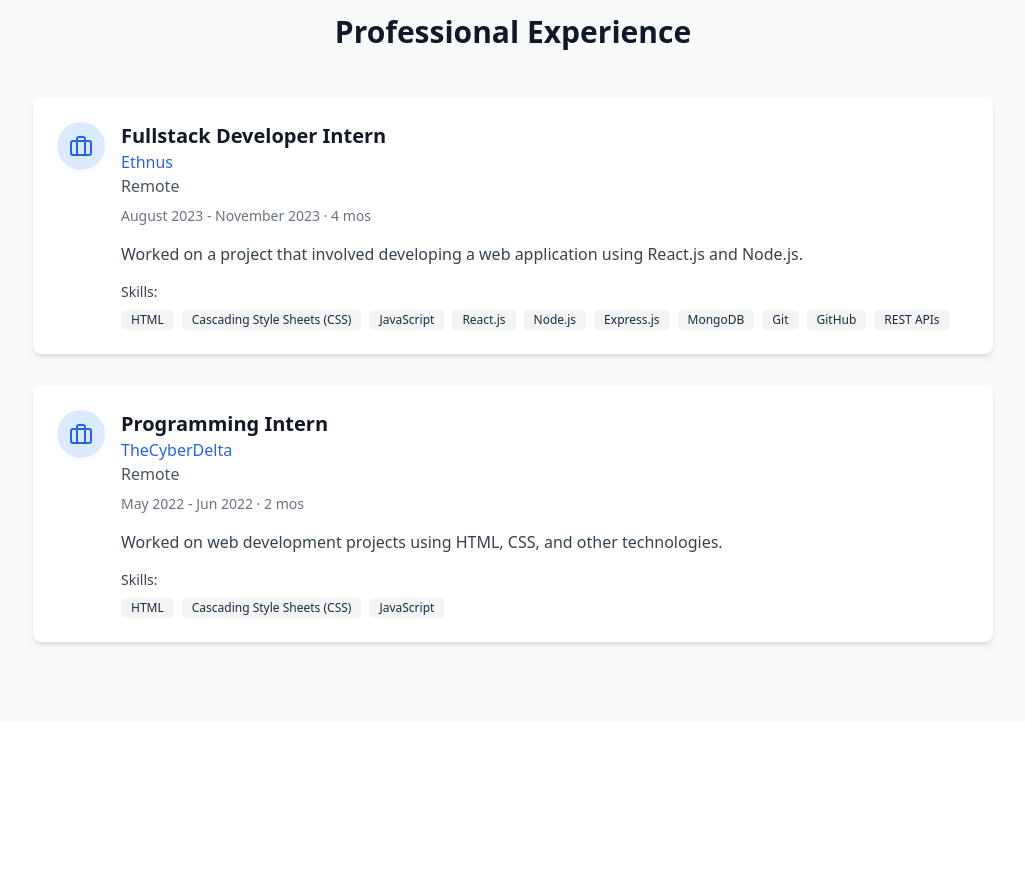
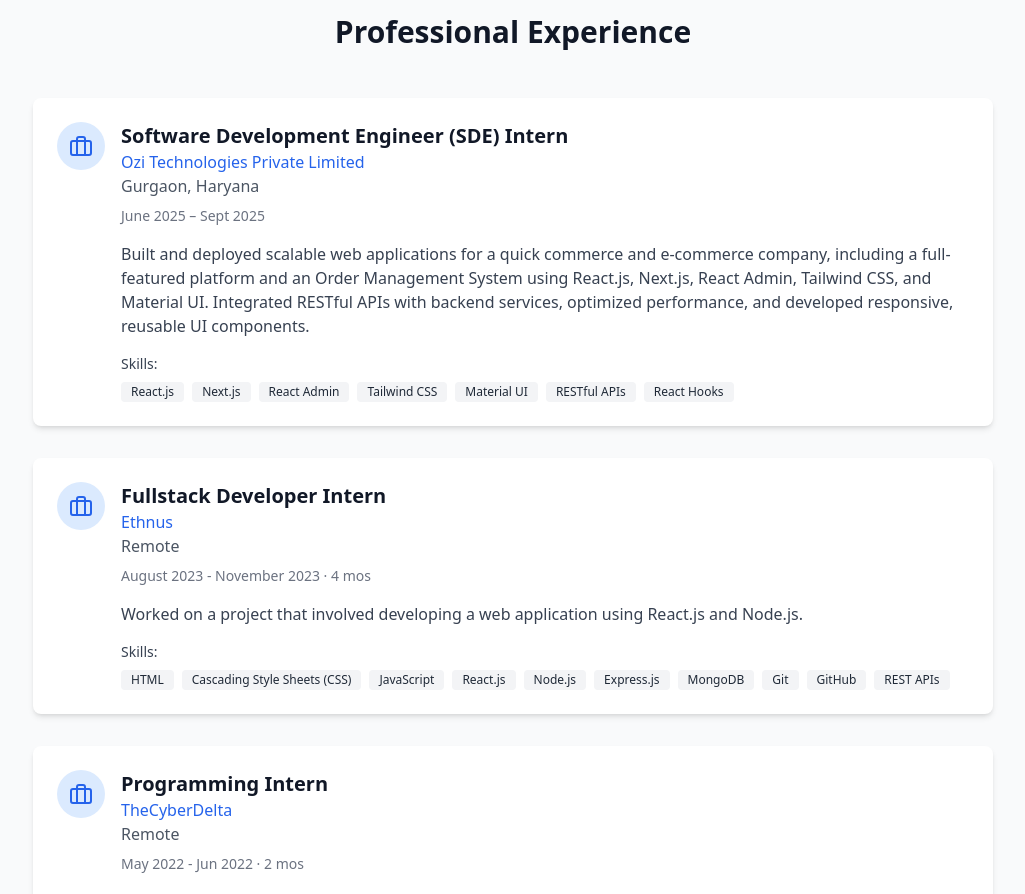
Before and after one commit to manishsingh0418/Portfolio, a React (Vite) app: page / in a window 1280 px wide. Shown: the part 2480-3374 px from the top of the page, without its empty margins (127-1152 px from the left). Built offline with nearby package versions, Linux system fonts and the light colour scheme.

Commit message:
Added Ozi Experience

```diff
--- a/src/components/Experience.tsx
+++ b/src/components/Experience.tsx
@@ -3,25 +3,24 @@
 import { motion } from "framer-motion";
 
 const experiences = [
-  // {
-  //   id: 1,
-  //   role: "Fullstack Developer Intern",
-  //   company: "GenixBit",
-  //   location: "Ahmedabad, Gujarat, India · Remote",
-  //   period: "May 2025 - Present · 2 mos",
-  //   description:
-  //     "Working as a Fullstack Developer Intern at GenixBit, contributing to web application development using modern technologies.",
-  //   skills: [
-  //     "HTML",
-  //     "Cascading Style Sheets (CSS)",
-  //     "JavaScript",
-  //     "TypeScript",
-  //     "React.js",
-  //     "Node.js",
-  //     "Express.js",
-  //     "MongoDB",
-  //   ],
-  // },
+  {
+    id: 1,
+    role: "Software Development Engineer (SDE) Intern",
+    company: "Ozi Technologies Private Limited",
+    location: "Gurgaon, Haryana",
+    period: "June 2025 – Sept 2025",
+    description:
+      "Built and deployed scalable web applications for a quick commerce and e-commerce company, including a full-featured platform and an Order Management System using React.js, Next.js, React Admin, Tailwind CSS, and Material UI. Integrated RESTful APIs with backend services, optimized performance, and developed responsive, reusable UI components.",
+    skills: [
+      "React.js",
+      "Next.js",
+      "React Admin",
+      "Tailwind CSS",
+      "Material UI",
+      "RESTful APIs",
+      "React Hooks",
+    ],
+  },
   {
     id: 2,
     role: "Fullstack Developer Intern",
```
